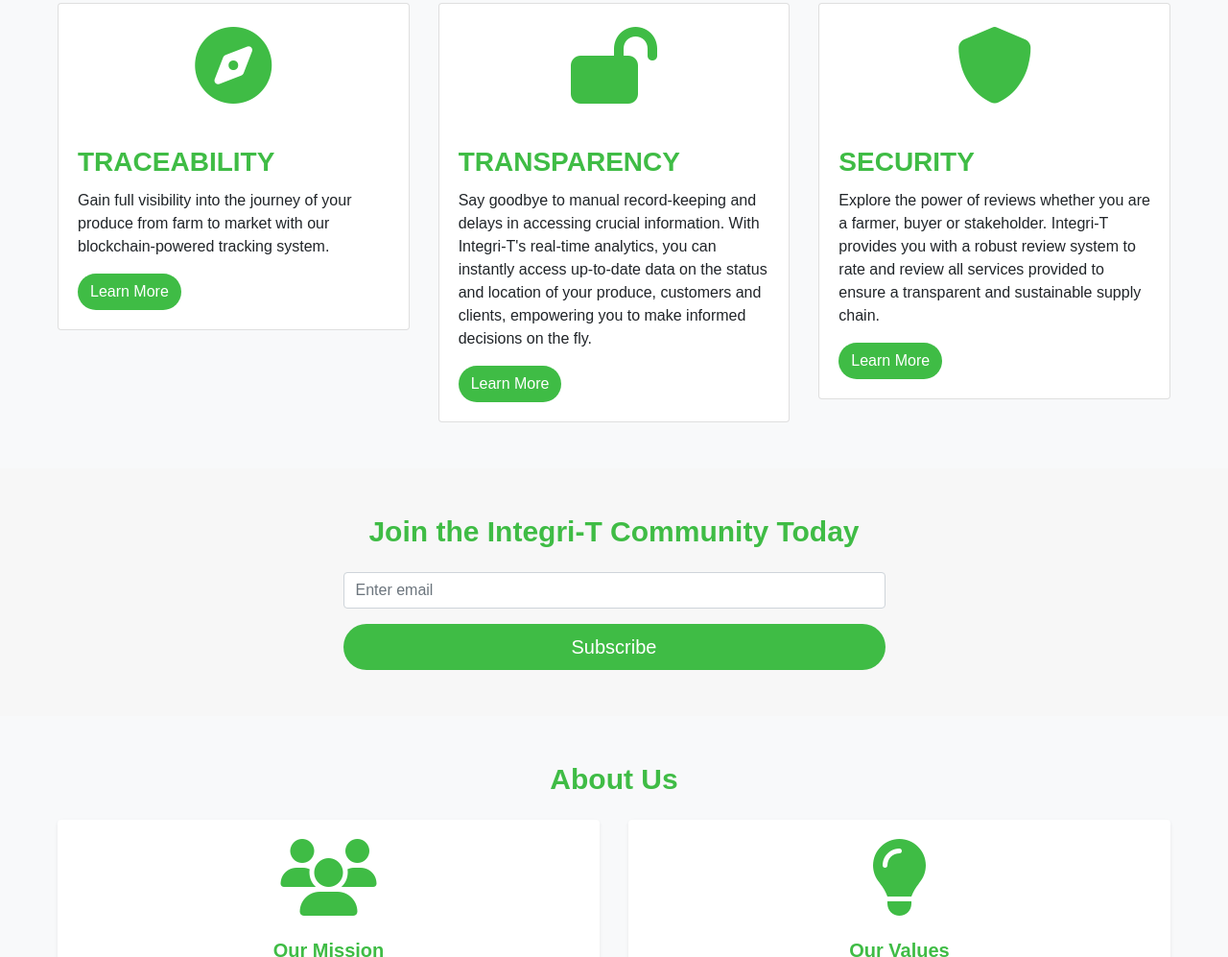
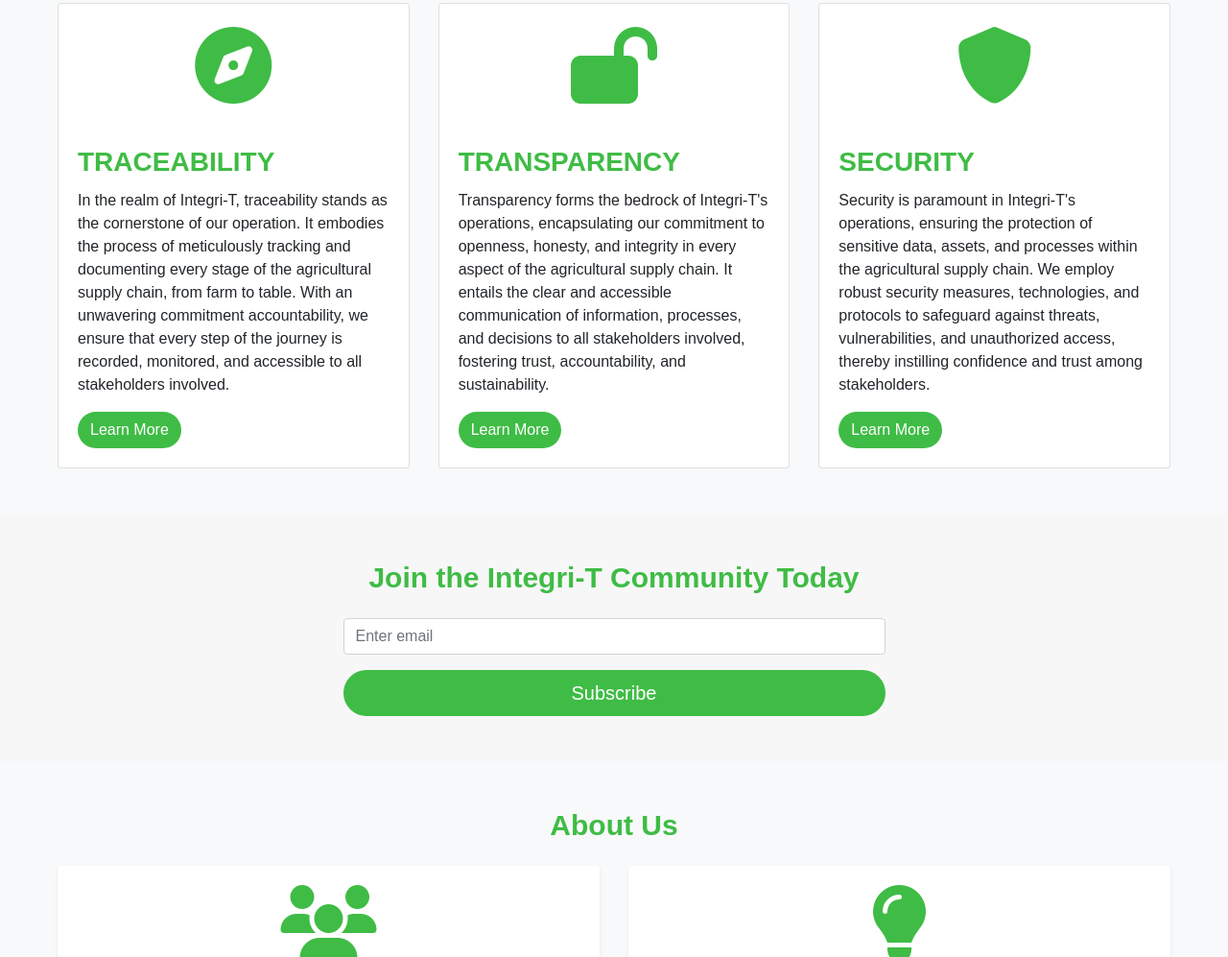
Before and after one commit to toyosee/integri-T, a plain HTML site: page index.html in a window 1280 px wide. Shown: the part 1398-2395 px from the top of the page at 96% size. Drawn offline with nearby package versions, Linux system fonts and the light colour scheme.

Commit message:
information added to key features

```diff
--- a/index.html
+++ b/index.html
@@ -128,7 +128,13 @@
                 <i class="fa-solid fa-compass fa-5x mt-4 mb-4 card-img-top" style="color: #3fbc45; text-align: center;"></i>
                 <div class="card-body">
                     <h3 class="card-title"><strong class="links">TRACEABILITY</strong></h3>
-                    <p class="card-text">Gain full visibility into the journey of your produce from farm to market with our blockchain-powered tracking system.</p>
+                    <p class="card-text">
+                        In the realm of Integri-T, traceability stands as the cornerstone of our operation.
+                        It embodies the process of meticulously tracking and documenting
+                         every stage of the agricultural supply chain, from farm to table. With an unwavering
+                         commitment accountability, we ensure that every step of the journey is recorded,
+                         monitored, and accessible to all stakeholders involved.
+                    </p>
                     <a href="#" class="btn intBtn">Learn More</a>
                 </div>
             </div>
@@ -140,7 +146,12 @@
                 <i class="fa-solid fa-lock-open fa-5x mt-4 mb-4 card-img-top" style="color: #3fbc45; text-align: center;"></i>
                 <div class="card-body">
                     <h3 class="card-title"><strong class="links">TRANSPARENCY</strong></h3>
-                    <p class="card-text">Say goodbye to manual record-keeping and delays in accessing crucial information. With Integri-T's real-time analytics, you can instantly access up-to-date data on the status and location of your produce, customers and clients, empowering you to make informed decisions on the fly.</p>
+                    <p class="card-text">
+                        Transparency forms the bedrock of Integri-T's operations, encapsulating our commitment to openness,
+                        honesty, and integrity in every aspect of the agricultural supply chain.
+                        It entails the clear and accessible communication of information, processes, and decisions
+                        to all stakeholders involved, fostering trust, accountability, and sustainability.
+                    </p>
                     <a href="#" class="btn intBtn">Learn More</a>
                 </div>
             </div>
@@ -152,7 +163,13 @@
                 <i class="fa-solid fa-shield fa-5x mt-4 mb-4 card-img-top" style="color: #3fbc45; text-align: center;"></i>
                 <div class="card-body">
                     <h3 class="card-title"><strong class="links">SECURITY</strong></h3>
-                    <p class="card-text">Explore the power of reviews whether you are a farmer, buyer or stakeholder. Integri-T provides you with a robust review system to rate and review all services provided to ensure a transparent and sustainable supply chain.</p>
+                    <p class="card-text">
+                        Security is paramount in Integri-T's operations, ensuring the protection of
+                        sensitive data, assets, and processes within the agricultural supply chain.
+                        We employ robust security measures, technologies, and protocols to safeguard
+                        against threats, vulnerabilities, and unauthorized access, thereby instilling
+                        confidence and trust among stakeholders.
+                    </p>
                     <a href="#" class="btn intBtn">Learn More</a>
                 </div>
             </div>
```
